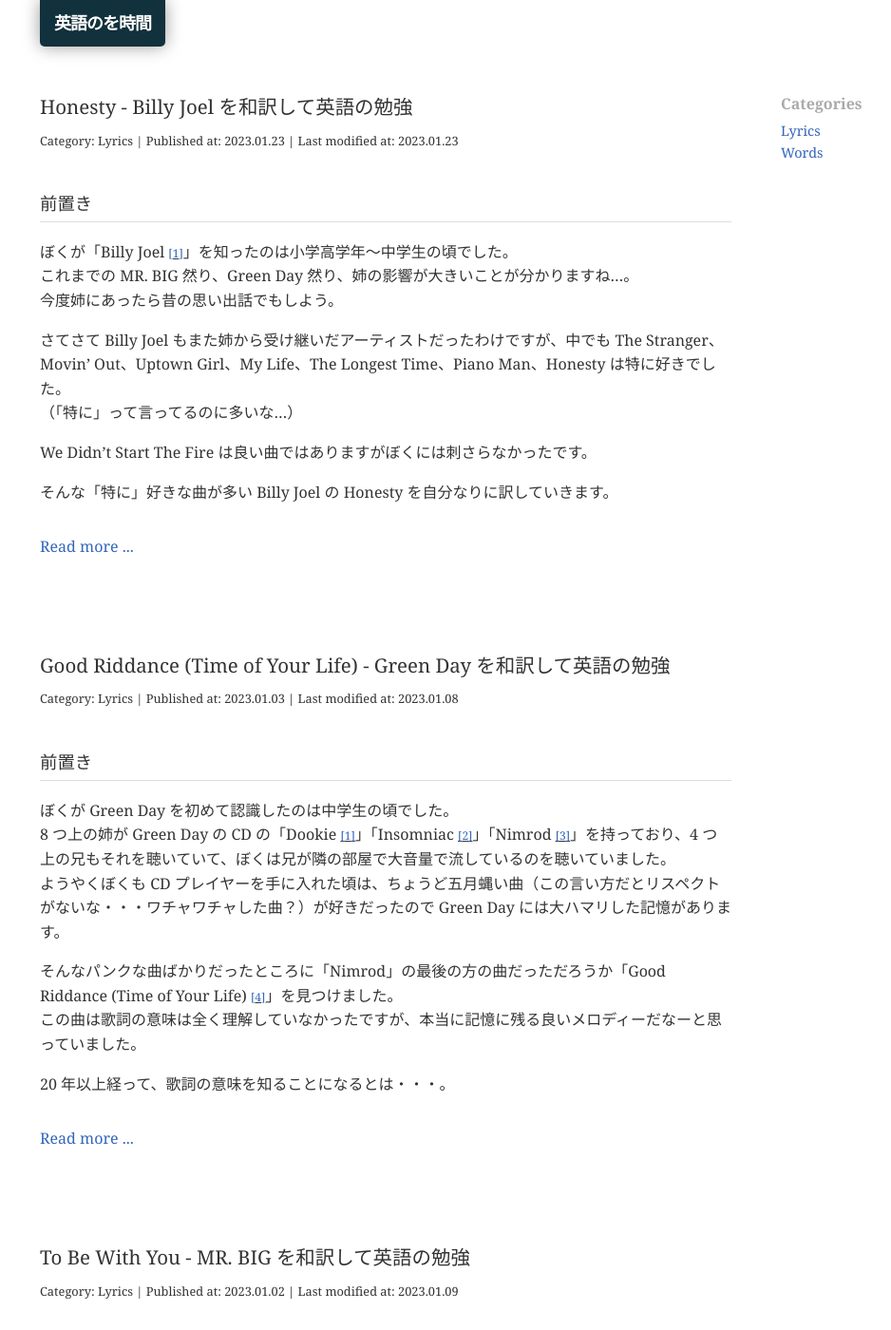
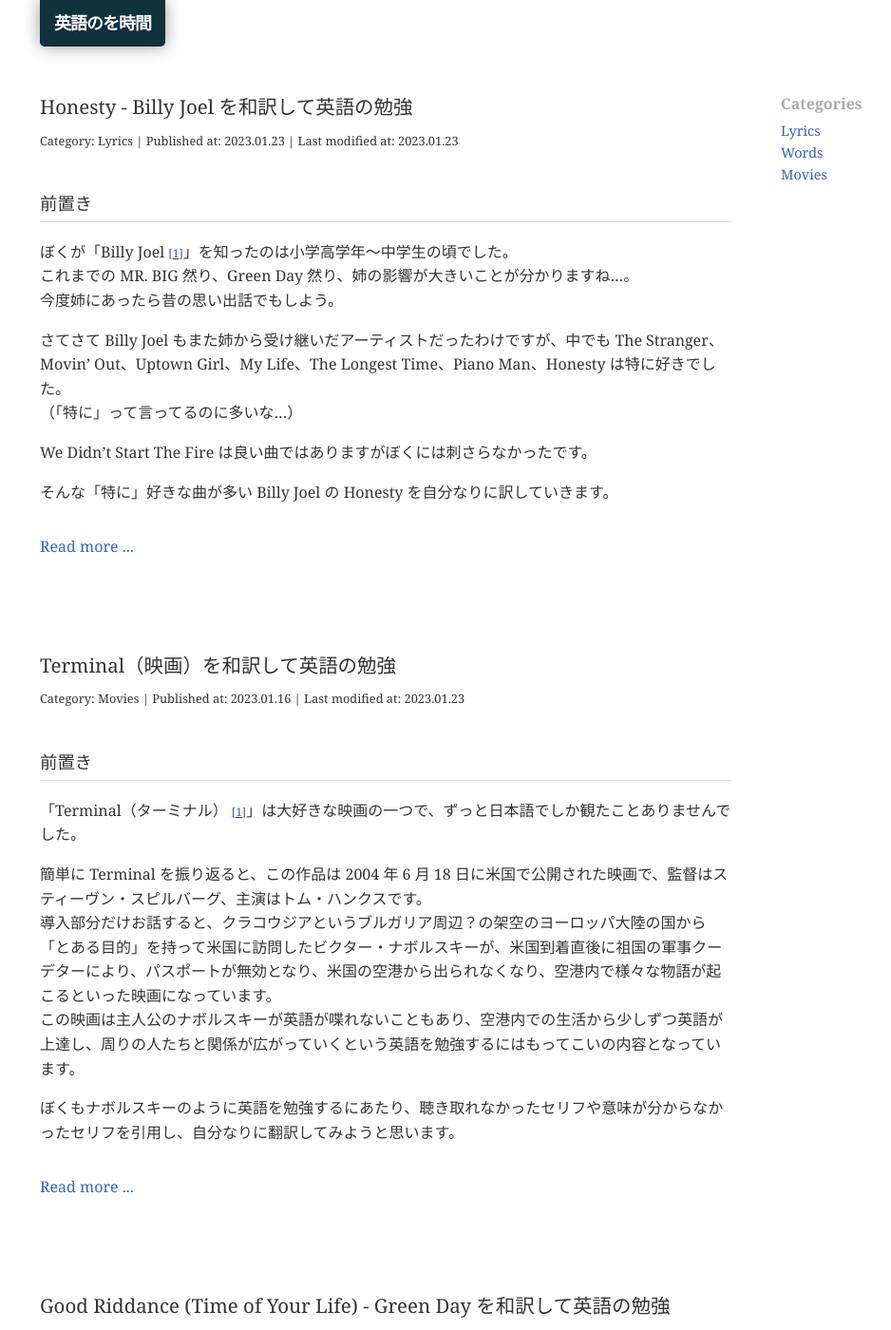
Before and after one commit to tetsuwo/en-study, a Jekyll site: the page built from index.html, in a window 1280 px wide and 1400 px high. Shown: the whole window at 95% size, without its empty margins (108-1046 px from the left). Built offline with Jekyll 4.4.1, drawn with Linux system fonts in a browser that asks for light colours; the list of posts is cut into pages by our own code; some of the changed text lies outside the part shown.

Commit message:
add: terminal to posts

```diff
--- a/_drafts/2023-01-16-terminal-movie.md
+++ b/_posts/2023-01-16-terminal-movie.md
@@ -1,8 +1,8 @@
 ---
 layout: post
-title: "Terminal（映画）を和訳して英語の勉強#1"
+title: "Terminal（映画）を和訳して英語の勉強"
 date: 2023-01-16 22:00:00 +0900
-last_modified_at: 2023-01-16 22:00:00 +0900
+last_modified_at: 2023-01-23 16:00:00 +0900
 categories: Movies
 tags:
 - Terminal
@@ -250,6 +250,19 @@
 > それです、パスポート
 > それ
 
+#### I'm gonna need to see
+
+`gonna` は `going to` が省力されたものなので「（これから）〜する、〜するつもり」といった意味です。
+
+これからおこなうことを話すときにつければ便利なのですかね 🤔
+
+
+#### I'm going to need
+
+`gonna` と `going to` は何で使い分けるのだろう。
+
+音が分かりにくいときとか `to` が 2 回続くときにとかに `gonna` を使うのかしら 🤔
+
 
 ### 04:50 ~ Frank Dixon の事務室のシーン
 
@@ -267,14 +280,11 @@
 >
 > ナボルスキーさん？お待たせしてすみません
 > 私はフランク・ディクソンです、ここ JFK 空港で Customs と Border Protection の監督をしています
-> 意味的には難民問題の手助けなどです
->
->
->
->
+> 難民問題の手助けなどをおこなうポジションです
 
+また続きは今度
 
-
+適宜アプデします。
 
 
 ----
```
